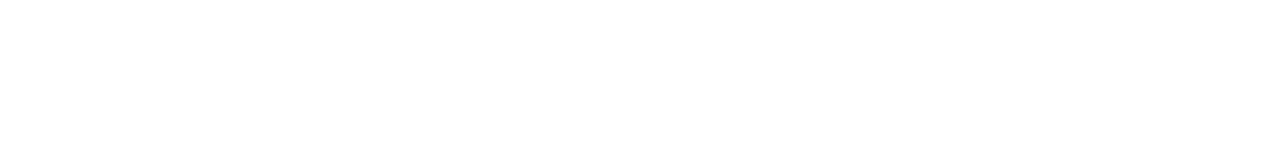
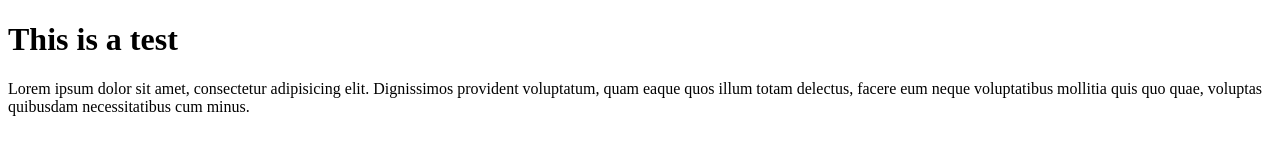
Before and after one commit to haythatshayley/git-test, a plain HTML site: page index.html in a window 1280 px wide. Drawn offline with Linux system fonts and the light colour scheme.

Commit message:
added content

```diff
--- a/index.html
+++ b/index.html
@@ -5,6 +5,7 @@
 	<title>Document</title>
 </head>
 <body>
-
+	<h1>This is a test</h1>
+	<p>Lorem ipsum dolor sit amet, consectetur adipisicing elit. Dignissimos provident voluptatum, quam eaque quos illum totam delectus, facere eum neque voluptatibus mollitia quis quo quae, voluptas quibusdam necessitatibus cum minus.</p>
 </body>
 </html>
```
